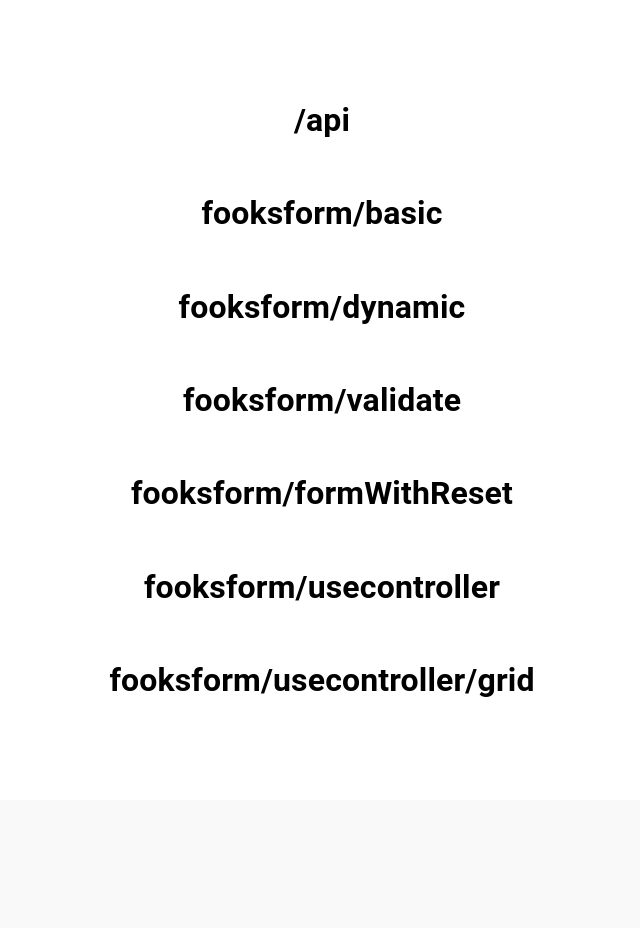
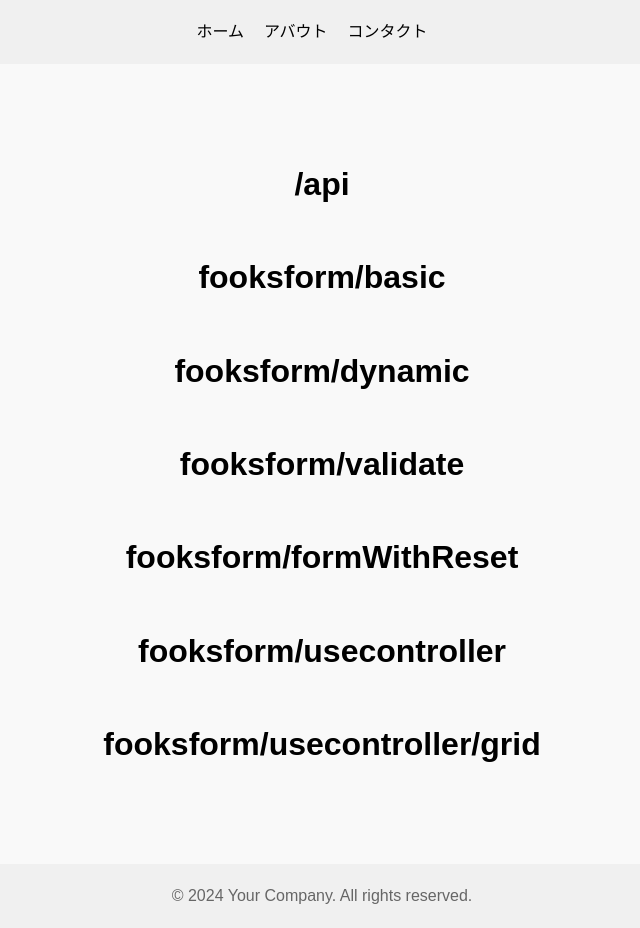
Before and after one commit to yamamoto04150422/next-msw, a Next.js app: page / in a window 1280 px wide. Shown: the whole page, without its empty margins (318-958 px from the left). Before the commit the page ends 800 px from the top, so only its background shows below. Built offline with nearby package versions, Linux system fonts and the light colour scheme.

Commit message:
theme global 共存

```diff
--- a/src/app/layout.tsx
+++ b/src/app/layout.tsx
@@ -6,6 +6,7 @@ import { ThemeProvider } from "@mui/material/styles";
 import CssBaseline from "@mui/material/CssBaseline";
 import theme from "@/theme";
 import "../../styles/global.css";
+import { Container } from "@mui/material";
 
 export default function RootLayout({
   children,
@@ -18,7 +19,29 @@ export default function RootLayout({
         <ThemeProvider theme={theme}>
           <CssBaseline />
           {/* 既存のレイアウトやコンポーネント */}
-          {children}
+          <Container maxWidth="lg">
+            <header>
+              <nav>
+                {/* ナビゲーションメニューの例 */}
+                <ul>
+                  <li>
+                    <a href="/">ホーム</a>
+                  </li>
+                  <li>
+                    <a href="/about">アバウト</a>
+                  </li>
+                  <li>
+                    <a href="/contact">コンタクト</a>
+                  </li>
+                </ul>
+              </nav>
+            </header>
+            <main>{children}</main> {/* 子コンポーネントをレンダリング */}
+            <footer>
+              {/* フッターの例 */}
+              <p>&copy; 2024 Your Company. All rights reserved.</p>
+            </footer>
+          </Container>
         </ThemeProvider>
       </body>
     </html>
--- a/src/theme.ts
+++ b/src/theme.ts
@@ -1,13 +1,24 @@
-// src/theme.ts
 import { createTheme } from "@mui/material/styles";
 
 const theme = createTheme({
   palette: {
     primary: {
-      main: "#1976d2",
+      main: "#0070f3", // メインのプライマリカラー
     },
     secondary: {
-      main: "#dc004e",
+      main: "#ff4081", // メインのセカンダリカラー
+    },
+    background: {
+      default: "#f9f9f9", // デフォルトの背景色
+    },
+  },
+  typography: {
+    fontFamily: "Arial, sans-serif", // フォントファミリー
+    h1: {
+      fontSize: "2rem", // h1のフォントサイズ
+    },
+    body1: {
+      fontSize: "1rem", // 通常のテキストのフォントサイズ
     },
   },
 });
--- a/styles/global.css
+++ b/styles/global.css
@@ -40,6 +40,7 @@ nav ul li {
 }
 
 /* フッターのスタイル */
+header,
 footer {
   text-align: center; /* テキストを中央に揃える */
   padding: 20px 0; /* 上下の余白 */
```
